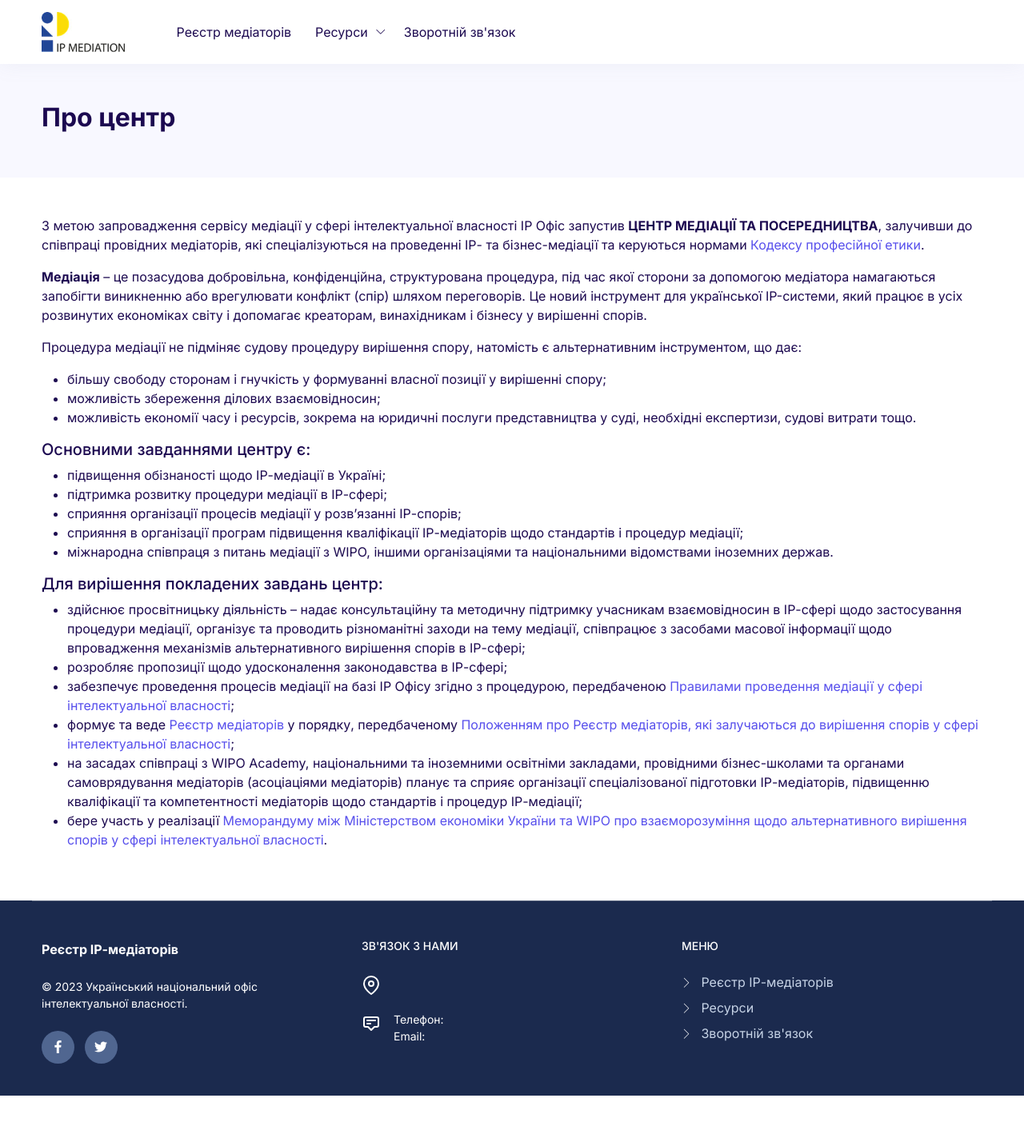
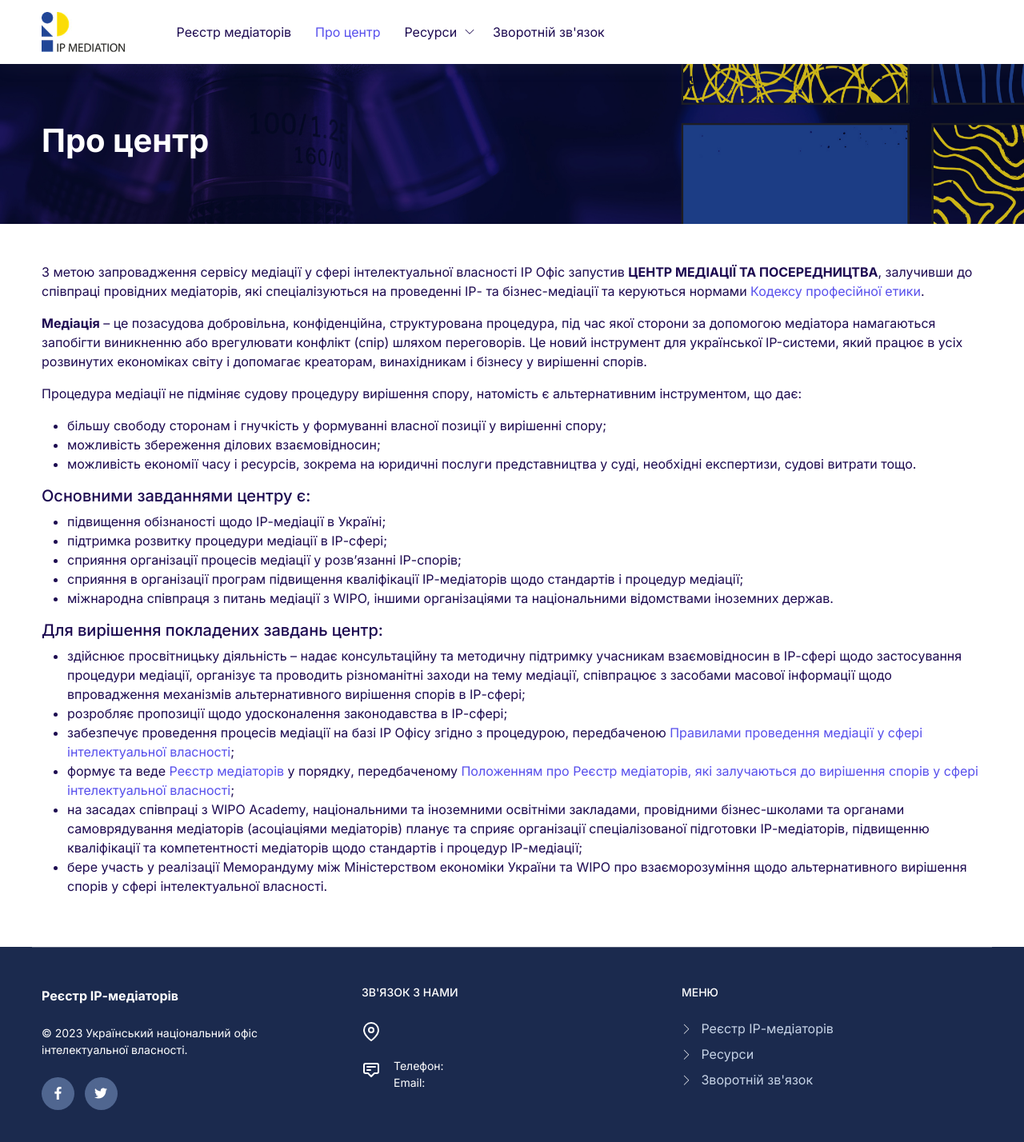
Before and after one commit to alexmon1989/mediation, a Django app: page /about/ in a window 1280 px wide. Shown: the whole page at 80% size. Before the commit the page ends 1370 px from the top, so only its background shows below. Run offline with Django 4.2, Linux system fonts and the light colour scheme; data that the repository does not hold is empty; some libraries are stand-ins or nearby versions.

Commit message:
add about page

```diff
--- a/apps/about/templates/about/index/_partials/details.html
+++ b/apps/about/templates/about/index/_partials/details.html
@@ -7,7 +7,7 @@
                 <p>З метою запровадження сервісу медіації у сфері інтелектуальної власності ІР Офіс запустив <strong>ЦЕНТР
                     МЕДІАЦІЇ ТА ПОСЕРЕДНИЦТВА</strong>, залучивши до співпраці провідних медіаторів, які спеціалізуються на
                     проведенні ІР- та бізнес-медіації та керуються нормами
-                    <a href="#">Кодексу професійної етики</a>.</p>
+                    <a href="https://ip-mediation.nipo.gov.ua/resources/detail/kodeks-profesijnoyi-etiki/">Кодексу професійної етики</a>.</p>
 
                 <p><strong>Медіація</strong> – це позасудова добровільна, конфіденційна, структурована процедура, під час якої сторони за
                     допомогою медіатора намагаються запобігти виникненню або врегулювати конфлікт (спір) шляхом
@@ -39,9 +39,9 @@
                         механізмів альтернативного вирішення спорів в ІР-сфері;</li>
                     <li>розробляє пропозиції щодо удосконалення законодавства в ІР-сфері;</li>
                     <li>забезпечує проведення процесів медіації на базі ІР Офісу згідно з процедурою, передбаченою
-                        <a href="#">Правилами проведення медіації у сфері інтелектуальної власності</a>;
+                        <a href="https://ip-mediation.nipo.gov.ua/resources/detail/pravila-provedennya-ir-mediaciyi/">Правилами проведення медіації у сфері інтелектуальної власності</a>;
                     </li>
-                    <li>формує та веде <a href="#">Реєстр медіаторів</a> у порядку, передбаченому <a href="#">Положенням про Реєстр медіаторів, які
+                    <li>формує та веде <a href="https://ip-mediation.nipo.gov.ua/">Реєстр медіаторів</a> у порядку, передбаченому <a href="https://ip-mediation.nipo.gov.ua/resources/detail/polozhennya-pro-reyestr-mediatoriv/">Положенням про Реєстр медіаторів, які
                         залучаються до вирішення спорів у сфері інтелектуальної власності</a>;
                     </li>
                     <li>на засадах співпраці з WIPO Academy, національними та іноземними освітніми закладами, провідними
@@ -49,8 +49,8 @@
                         організації спеціалізованої підготовки ІР-медіаторів, підвищенню кваліфікації та компетентності
                         медіаторів щодо стандартів і процедур ІР-медіації;
                     </li>
-                    <li>бере участь у реалізації <a href="#">Меморандуму між Міністерством економіки України та WIPO про
-                        взаєморозуміння щодо альтернативного вирішення спорів у сфері інтелектуальної власності</a>.</li>
+                    <li>бере участь у реалізації Меморандуму між Міністерством економіки України та WIPO про
+                        взаєморозуміння щодо альтернативного вирішення спорів у сфері інтелектуальної власності.</li>
                 </ul>
 
             </div>
--- a/apps/about/templates/about/index/_partials/title.html
+++ b/apps/about/templates/about/index/_partials/title.html
@@ -1,6 +1,12 @@
-<div class="section bg-theme-color-light py-5">
+{% load static %}
+
+<div class="section jarallax vh-25 text-center-xs overlay-dark overlay-opacity-2 text-white d-flex align-items-center justify-content-center">
+
+    <!-- jarallax image -->
+    <img class="jarallax-img" src="{% static 'images/IP_Office_background.jpg' %}" alt="">
+
     <div class="container">
-        <h1 class="h2 fw-bold">
+        <h1 class="fw-bold">
             Про центр
         </h1>
     </div>
--- a/templates/_partials/header.html
+++ b/templates/_partials/header.html
@@ -132,6 +132,12 @@
                         </a>
                     </li>
 
+                    <li class="nav-item {% if 'about/' in request.path %}active{% endif %}">
+                        <a href="{% url 'about:index' %}" class="nav-link {% if 'about/' in request.path %}active{% endif %}">
+                            Про центр
+                        </a>
+                    </li>
+
                     <li class="nav-item dropdown">
 
                         <a href="{% url 'resources:index' %}"
```
Also changed, not shown: apps/about/templates/about/index/index.html (line endings or trailing spaces).
